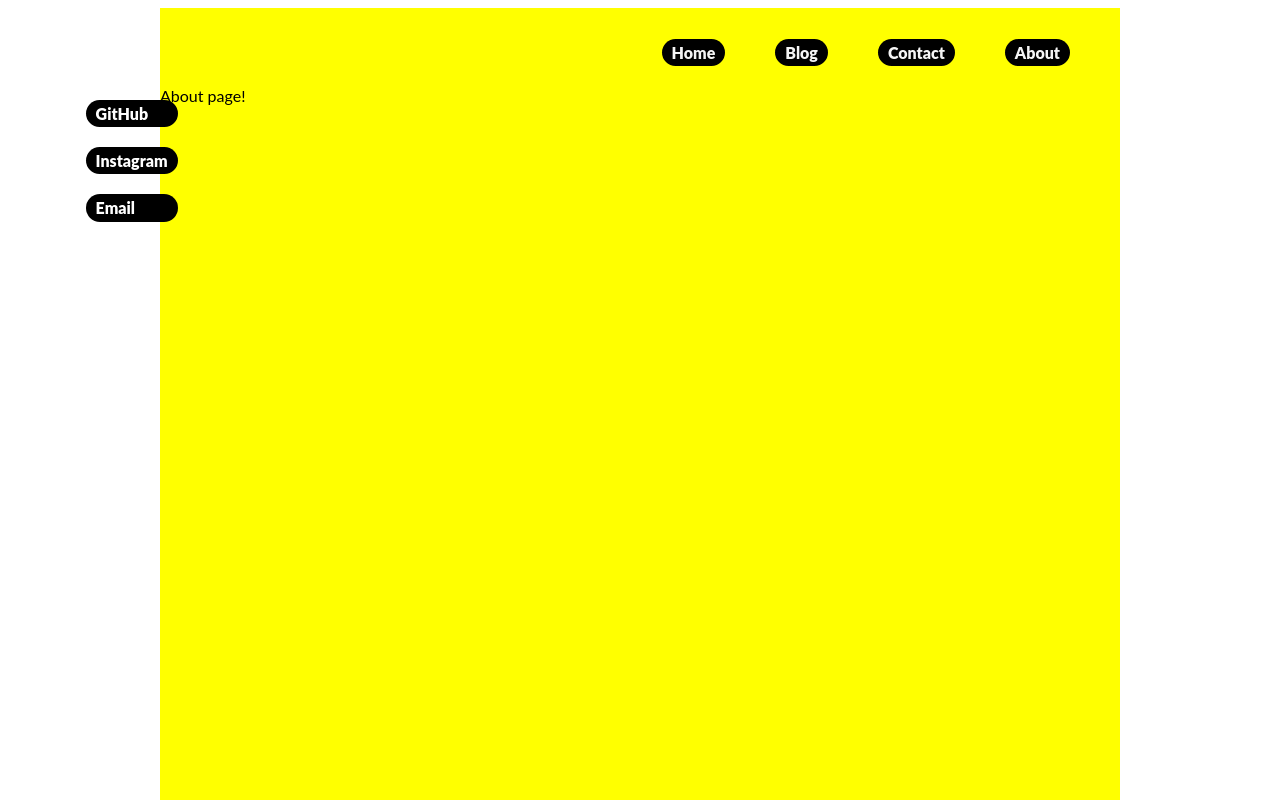
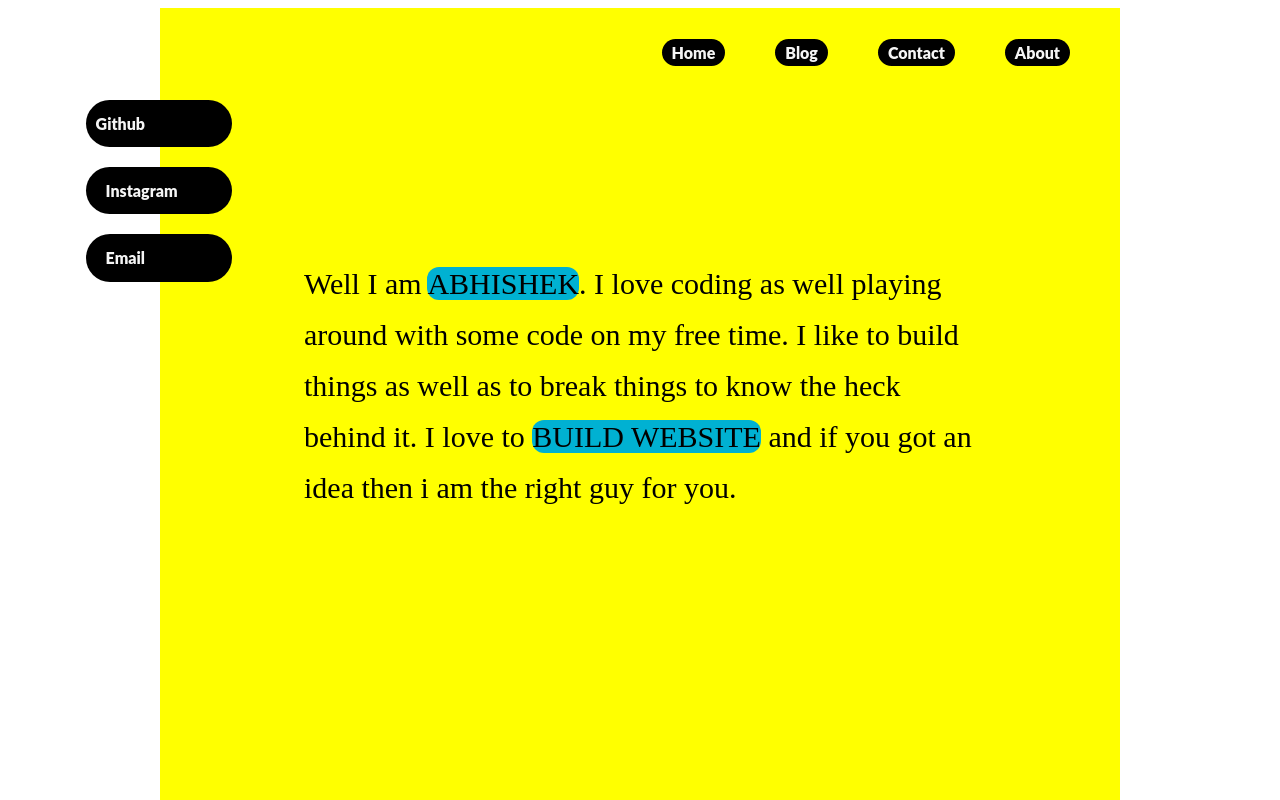
Before and after one commit to fullstuffdeveloper/new-blog-site, a Gatsby site: page /about in a window 1280 px wide. Shown: the top 800 px of the page. Built offline with nearby package versions, Linux system fonts and the light colour scheme; Gatsby itself is replaced by a stand-in of ours.

Commit message:
Added style for contact/about page

```diff
--- a/src/components/shared/navbar/navbar.js
+++ b/src/components/shared/navbar/navbar.js
@@ -35,9 +35,28 @@ const Navbar = () => {
       </ul>
 
       <ul className="navbar__social-container">
-        <li className="navbar__social-container__item">GitHub</li>
-        <li className="navbar__social-container__item">Instagram</li>
-        <li className="navbar__social-container__item">Email</li>
+        <li className="navbar__social-container__item">
+          <a href="https://github.com/abhi67srm" target="_blank">
+            Github
+          </a>
+        </li>
+        <li className="navbar__social-container__item">
+          <li className="navbar__social-container__item">
+            <a
+              href="https://www.instagram.com/__full_stack_developer__/"
+              target="_blank"
+            >
+              Instagram
+            </a>
+          </li>
+        </li>
+        <li className="navbar__social-container__item">
+          <li className="navbar__social-container__item">
+            <a href="mailto:ranzo9430@gmail.com" target="_blank">
+              Email
+            </a>
+          </li>
+        </li>
       </ul>
     </nav>
   )
--- a/src/components/shared/navbar/navbar.scss
+++ b/src/components/shared/navbar/navbar.scss
@@ -67,6 +67,8 @@
             color: white;
             margin-right: 34px;
             margin-top: 20px;
+            text-align: left;
+            padding: 10px;
         }
         &__item:hover {
             display: inline;
@@ -76,7 +78,13 @@
             padding: 0 10px;
             color: white;
             margin-right: 34px;
+            padding: 10px;
+
         }
+        a {
+            text-decoration: none;
+            color: rgb(245, 245, 245);
+         }
     }
     &__toggle {
         display: flex;
--- a/src/pages/about.js
+++ b/src/pages/about.js
@@ -8,7 +8,15 @@ const AboutPage = () => {
     <Layout>
       <Head title="About" />
       <div className="about-container">
-        <p>About page!</p>
+        <p>
+          Well I am{" "}
+          <span className="about-container__fancy-text">abhishek</span>. I love
+          coding as well playing around with some code on my free time. I like
+          to build things as well as to break things to know the heck behind it.
+          I love to{" "}
+          <span className="about-container__fancy-text">build website</span> and
+          if you got an idea then i am the right guy for you.
+        </p>
       </div>
     </Layout>
   )
--- a/src/styles/about.scss
+++ b/src/styles/about.scss
@@ -1,3 +1,14 @@
 .about-container {
     height: 100vh;
+    margin: 20% 15%;
+
+    p {
+        font-size: 30px;
+        font-family: cursive;
+    }
+    &__fancy-text {
+        background: #00B1D2FF;
+        border-radius: 12px;
+        text-transform: uppercase;
+    }
 }
```
Also changed, not shown: src/pages/contact.js (+6 -5 lines), src/styles/contact.module.scss (+10 -3 lines).
